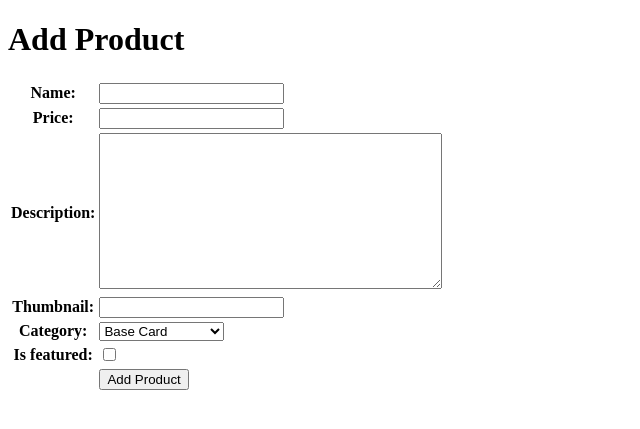
After one commit to buburbaritodiaduk/match-attax-store, a Django app: page /create-product/ in a window 1280 px wide. The commit adds this page. Shown: the top 429 px of the page, without its empty margins (0-640 px from the left). Run offline with Django 5.2, Linux system fonts and the light colour scheme.

Commit message:
Tugas 2 Full

```diff
--- /dev/null
+++ b/main/forms.py
@@ -0,0 +1,7 @@
+from django.forms import ModelForm
+from main.models import Product
+
+class ProductForm(ModelForm):
+    class Meta:
+        model = Product
+        fields = ["name", "price", "description", "thumbnail", "category", "is_featured"]
--- a/main/models.py
+++ b/main/models.py
@@ -34,12 +34,26 @@ class News(models.Model):
 """
 
 class Product(models.Model):
+    CATEGORY_CHOICES = [
+        ('base', 'Base Card'),
+        ('man_of_the_match', 'Man of the Match'),
+        ('club_legend', 'Club Legend'),
+        ('rising_star', 'Rising Star'),
+        ('100_club', '100 Club'),
+        ('limited_edition', 'Limited Edition'),
+        ('signature_style', 'Signature Style'),
+        ('hat_trick_hero', 'Hat-Trick Hero'),
+        ('captain', 'Captain'),
+        ('trophy_card', 'Trophy Card'),
+    ]
+
     name = models.CharField(max_length=100)
-    price = models.IntegerField()
+    price = models.FloatField()
     description = models.TextField()
     thumbnail = models.URLField()
-    category = models.CharField(max_length=50)
+    category = models.CharField(max_length=20, choices=CATEGORY_CHOICES, default='base')
     is_featured = models.BooleanField(default=False)
+    created_at = models.DateTimeField(auto_now_add=True)
 
     def __str__(self):
         return self.name
--- /dev/null
+++ b/main/templates/product_news.html
@@ -0,0 +1,18 @@
+{% extends 'base.html' %}
+{% block content %}
+<h1>Add Product</h1>
+
+<form method="POST">
+  {% csrf_token %}
+  <table>
+    {{ form.as_table }}
+    <tr>
+      <td></td>
+      <td>
+        <input type="submit" value="Add Product" />
+      </td>
+    </tr>
+  </table>
+</form>
+
+{% endblock %}
--- a/main/urls.py
+++ b/main/urls.py
@@ -1,8 +1,16 @@
 from django.urls import path
-from main.views import show_main
+from main.views import show_main, create_product, show_product
+from main.views import show_main, create_product, show_product, show_xml, show_json, show_xml_by_id, show_json_by_id
 
 app_name = 'main'
 
 urlpatterns = [
     path('', show_main, name='show_main'),
+    path('create-product/', create_product, name='create_product'),
+    path('product/<str:id>/', show_product, name='show_product'),
+    path('xml/', show_xml, name='show_xml'),
+    path('json/', show_json, name='show_json'),
+    path('xml/<str:product_id>/', show_xml_by_id, name='show_xml_by_id'),
+    path('json/<str:product_id>/', show_json_by_id, name='show_json_by_id'),
+
 ]
--- a/main/views.py
+++ b/main/views.py
@@ -1,12 +1,64 @@
-from django.shortcuts import render
+from django.shortcuts import render, redirect, get_object_or_404
+from main.forms import ProductForm
+from main.models import Product
+from django.http import HttpResponse
+from django.core import serializers
 
+def show_main(request):
+    product_list = Product.objects.all()
 
-# Create your views here.
-def show_main(request):
     context = {
-        'app_name' : 'Match Attax Store',
+        'npm' : '2406438214',
         'name': 'Aryandana Pascua Patiung',
-        'class': 'PBP F'
+        'class': 'PBP F',
+        'product_list': product_list
     }
 
     return render(request, "main.html", context)
+
+def create_product(request):
+    form = ProductForm(request.POST or None)
+
+    if form.is_valid() and request.method == "POST":
+        form.save()
+        return redirect('main:show_main')
+
+    context = {'form': form}
+    return render(request, "product_news.html", context)
+
+def show_product(request, id):
+    product = get_object_or_404(Product, pk=id)
+
+    context = {
+        'product': product
+    }
+
+    return render(request, "product_detail.html", context)
+
+def show_xml(request):
+    product_list = Product.objects.all()
+    xml_data = serializers.serialize("xml", product_list)
+    return HttpResponse(xml_data, content_type="application/xml")
+
+def show_json(request):
+    product_list = Product.objects.all()
+    json_data = serializers.serialize("json", product_list)
+    return HttpResponse(json_data, content_type="application/json")
+
+def show_xml_by_id(request, product_id):
+    try:
+        product_item = Product.objects.filter(pk=product_id)
+        xml_data = serializers.serialize("xml", product_item)
+        return HttpResponse(xml_data, content_type="application/xml")
+    except Product.DoesNotExist:
+        return HttpResponse(Status=404)
+
+
+def show_json_by_id(request, product_id):
+    try:
+        product_item = Product.objects.get(pk=product_id)
+        json_data = serializers.serialize("json", [product_item])
+        return HttpResponse(json_data, content_type="application/json")
+
+    except Product.DoesNotExist:
+        return HttpResponse(Status=404)
--- /dev/null
+++ b/templates/base.html
@@ -0,0 +1,13 @@
+{% load static %}
+<!DOCTYPE html>
+<html lang="en">
+<head>
+    <meta charset="UTF-8" />
+    <meta name="viewport" content="width=device-width, initial-scale=1.0" />
+    {% block meta %} {% endblock meta %}
+</head>
+
+<body>
+    {% block content %} {% endblock content %}
+</body>
+</html>
```
Also changed, not shown: main/templates/main.html (+44 -5 lines), main/templates/product_detail.html (added, +22 -0 lines), match_attax_store/settings.py (+7 -2 lines), Image/SS_JSON.png (added), Image/SS_JSON_ID.png (added), Image/SS_XML.png (added), Image/SS_XML_ID.png (added), README.md, image.png (deleted), main/migrations/0003_product_created_at_alter_product_category.py (added).
